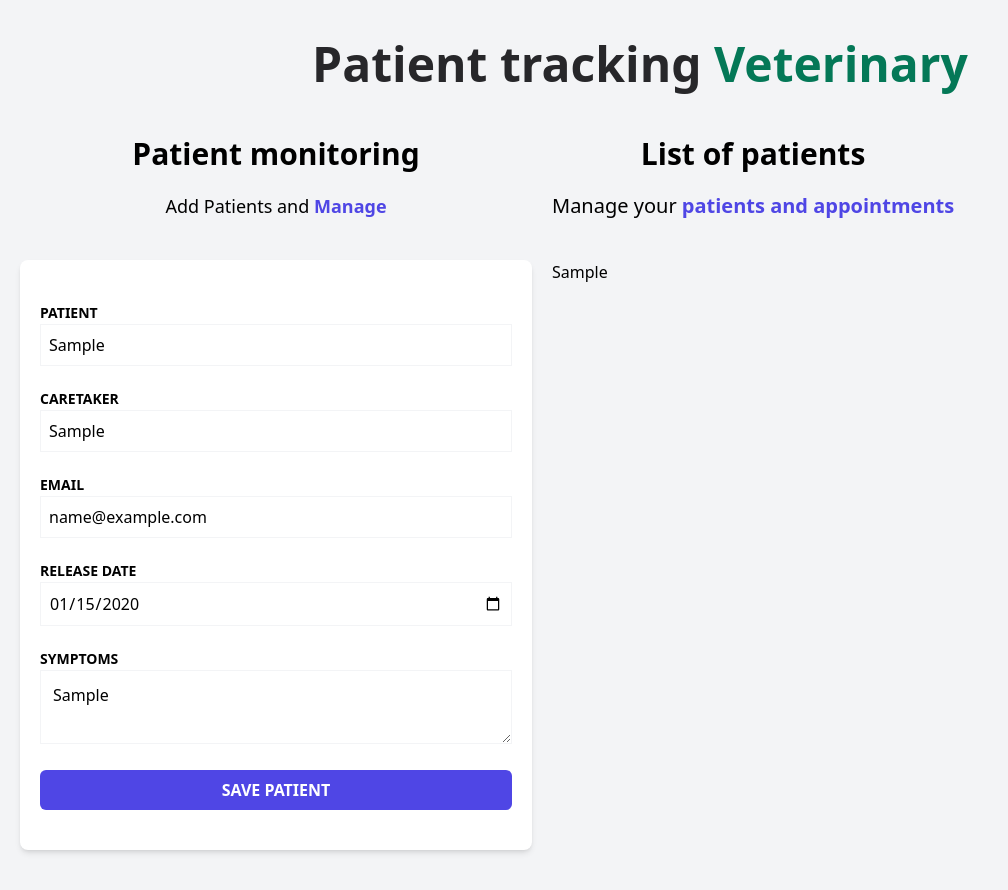
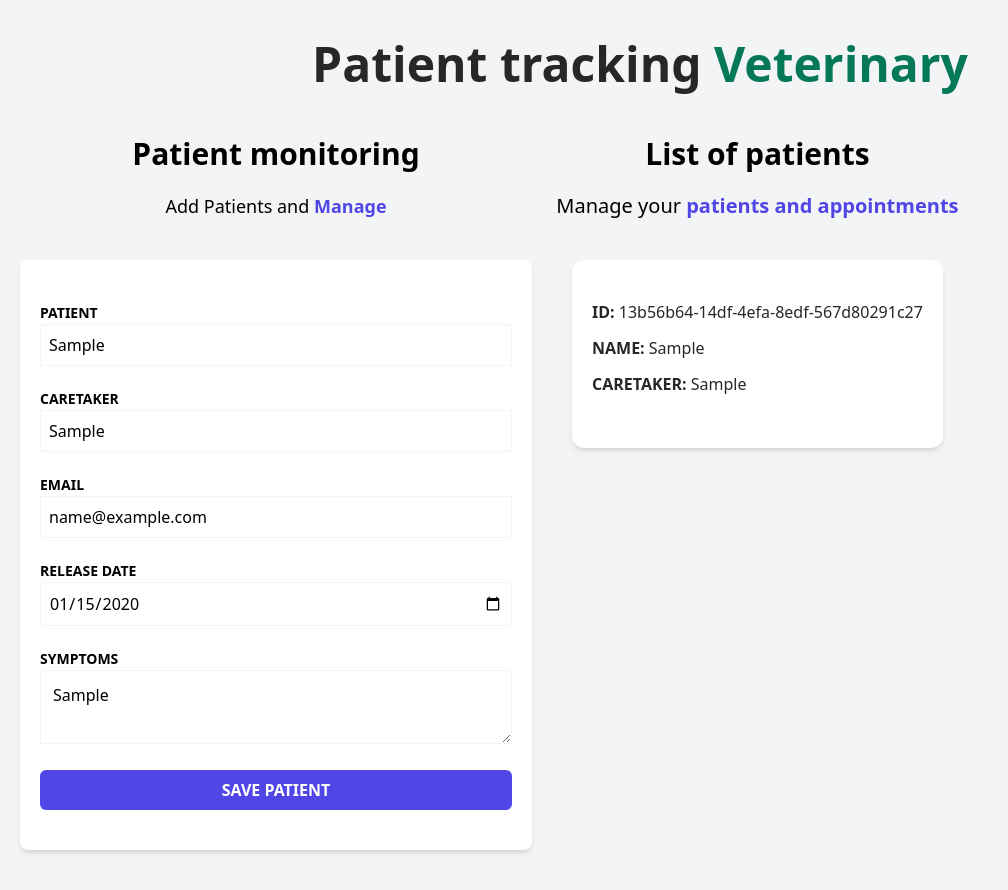
Before and after one commit to wichofly/veterinaryPatients-app, a React (Vite) app: page / in a window 1280 px wide. Both pictures are taken after typing "Sample", "Sample", "name@example.com", "2020-01-15", "Sample" into the empty fields and a click on the input "Save Patient". Shown: the whole page, without its empty margins (0-1008 px from the left). Built offline with nearby package versions, Linux system fonts and the light colour scheme.

Commit message:
feat: enhance PatientDetails component to display patient ID and caretaker information; add key prop in PatientList

```diff
--- a/src/components/PatientDetails.tsx
+++ b/src/components/PatientDetails.tsx
@@ -5,7 +5,22 @@ interface PatientDetailsProps {
 }
 
 const PatientDetails = ({ patient }: PatientDetailsProps) => {
-  return <div>{patient.name}</div>;
+  return (
+    <div className="mx-5 my-10 px-5 py-10 bg-white shadow-md rounded-xl">
+      <p className="font-semibold mb-3 text-zinc-800 uppercase">
+        ID: <span className="font-normal normal-case">{patient.id}</span>
+      </p>
+
+      <p className="font-semibold mb-3 text-zinc-800 uppercase">
+        Name: <span className="font-normal normal-case">{patient.name}</span>
+      </p>
+
+      <p className="font-semibold mb-3 text-zinc-800 uppercase">
+        Caretaker:{' '}
+        <span className="font-normal normal-case">{patient.caretaker}</span>
+      </p>
+    </div>
+  );
 };
 
 export default PatientDetails;
--- a/src/components/PatientList.tsx
+++ b/src/components/PatientList.tsx
@@ -19,7 +19,7 @@ const PatientList = () => {
             </span>
           </p>
           {patients.map((patient) => (
-            <PatientDetails patient={patient} />
+            <PatientDetails key={patient.id} patient={patient} />
           ))}
         </>
       ) : (
```
